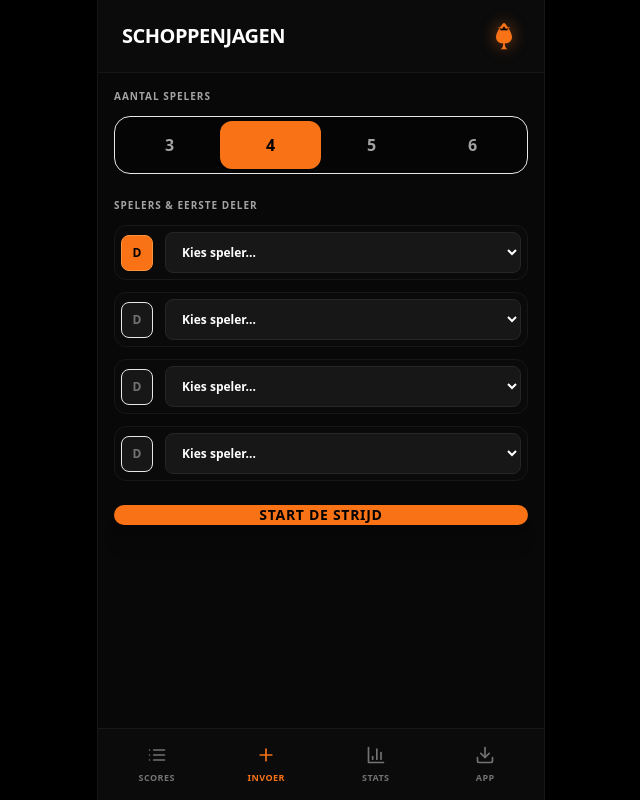
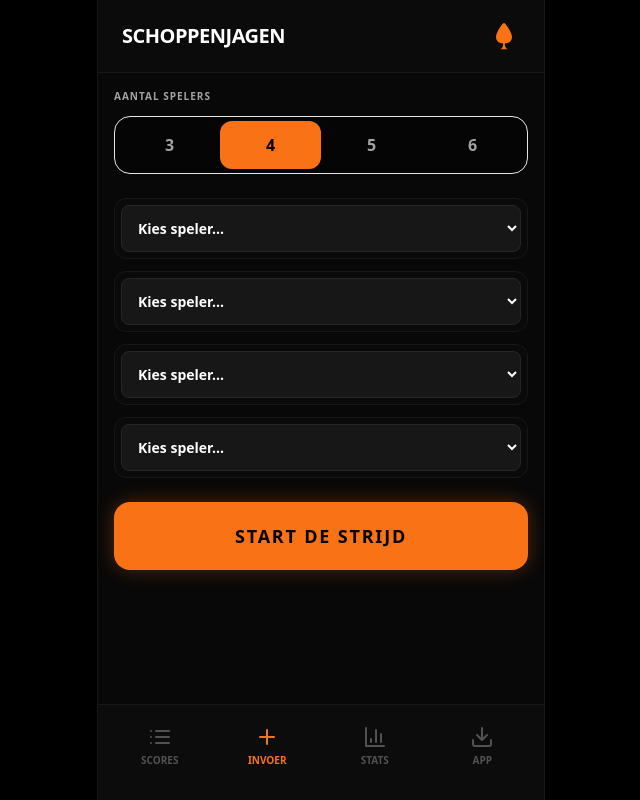
Before and after one commit to TTBrinke/schoppenjagen-app, a React (Vite) app: page / in a window 1280 px wide. Shown: the whole page, without its empty margins (319-959 px from the left). Built offline with nearby package versions, Linux system fonts and the light colour scheme.

Commit message:
Update App.jsx

```diff
--- a/src/App.jsx
+++ b/src/App.jsx
@@ -1,13 +1,5 @@
-import React, { useState, useEffect, useRef } from 'react';
-import {
-  Play, Plus, List, Settings, RotateCcw, Trophy,
-  AlertCircle, Check, X, Crown, Edit2, VolumeX, Volume2, ChevronDown, BarChart3, Trash2, Download, Share
-} from 'lucide-react';
-
-const SOUND_URLS = {
-  BOO: "/boo.mp3",
-  CHEER: "/applaus.mp3"
-};
+import React, { useState, useEffect } from 'react';
+import { Plus, List, BarChart3, Download, Crown, ChevronDown } from 'lucide-react';
 
 const BESCHIKBARE_NAMEN = [
   "Bart", "Dooren", "Jillert", "Joep", "Koedijk", "Maikel",
@@ -15,119 +7,49 @@ const BESCHIKBARE_NAMEN = [
   "Roeland", "Ron", "Satje", "Tim", "Tom"
 ];
 
-const GELDIGE_SCORES = [0, 1, 2, 3, 4, 5, 6, 7, 13, 14, 15, 16, 17, 18, 19, 20];
-
-const SchoppenLogo = ({ className = "w-16 h-16", glow = true }) => (
-  <div className="relative">
-    {glow && <div className="absolute inset-0 bg-orange-500/20 rounded-full blur-xl animate-pulse"></div>}
-    <svg className={`${className} text-orange-500 filter drop-shadow-[0_0_8px_rgba(249,115,22,0.5)]`} viewBox="0 0 24 24" fill="currentColor">
+const SchoppenLogo = ({ className = "w-16 h-16" }) => (
+  <svg className={`${className} text-orange-500`} viewBox="0 0 24 24" fill="currentColor">
     <path d="M12 2C11.3 2 6 9 6 12.8C6 16 8.5 17.5 11 17.5C11.5 17.5 11.5 18.5 11 20C10.5 21.5 9 22 9 22H15C15 22 13.5 21.5 13 20C12.5 18.5 12.5 17.5 13 17.5C15.5 17.5 18 16 18 12.8C18 9 12.7 2 12 2Z" />
-      <path d="M12 4.5L13.5 6.5L16 5.5L14.5 8H9.5L8 5.5L10.5 6.5L12 4.5Z" fill="#000000" stroke="#f97316" strokeWidth="0.5" />
   </svg>
-  </div>
 );
 
 export default function App() {
   const [fase, setFase] = useState('setup');
   const [aantalSpelers, setAantalSpelers] = useState(4);
   const [spelers, setSpelers] = useState(['', '', '', '']);
-  const [startDeler, setStartDeler] = useState(0);
-  const [huidigeDeler, setHuidigeDeler] = useState(0);
-  const [rondes, setRondes] = useState([]);
-  const [huidigeRondeInput, setHuidigeRondeInput] = useState([]);
   const [actieveTab, setActieveTab] = useState('INVOEREN');
   const [melding, setMelding] = useState(null);
-  const [popupSpelerIndex, setPopupSpelerIndex] = useState(null);
-  const [editRondeIndex, setEditRondeIndex] = useState(null);
-  const [erOnderDoorVraag, setErOnderDoorVraag] = useState(null);
-  const [isJuichend, setIsJuichend] = useState(false);
-  const [bevestigResetVraag, setBevestigResetVraag] = useState(false);
-  const [toonPinModal, setToonPinModal] = useState(false);
-  const [pinInput, setPinInput] = useState('');
 
-  const [deferredPrompt, setDeferredPrompt] = useState(null);
-  const [toonInstallatieKnop, setToonInstallatieKnop] = useState(false);
-  const [isIPhone, setIsIPhone] = useState(false);
-
-  const [stats, setStats] = useState(() => {
-    const lokaal = localStorage.getItem('schoppenjagen_stats');
-    if (lokaal) try { return JSON.parse(lokaal); } catch (e) { console.error(e); }
+  // Statistieken (simulatie van opslag)
+  const [stats] = useState(() => {
     const defaultStats = {};
     BESCHIKBARE_NAMEN.forEach(n => defaultStats[n] = { gewonnen: 0, verloren: 0 });
     return defaultStats;
   });
 
-  const booAudio = useRef(null);
-  const cheerAudio = useRef(null);
-  const audioTimer = useRef(null);
-
-  useEffect(() => {
-    const handleBeforeInstallPrompt = (e) => { e.preventDefault(); setDeferredPrompt(e); setToonInstallatieKnop(true); };
-    window.addEventListener('beforeinstallprompt', handleBeforeInstallPrompt);
-    const userAgent = window.navigator.userAgent.toLowerCase();
-    const isIos = /iphone|ipad|ipod/.test(userAgent);
-    const isStandalone = ('standalone' in window.navigator) && window.navigator.standalone;
-    if (isIos && !isStandalone) setIsIPhone(true);
-    return () => window.removeEventListener('beforeinstallprompt', handleBeforeInstallPrompt);
-  }, []);
-
-  const voerInstallatieUit = async () => {
-    if (!deferredPrompt) return;
-    deferredPrompt.prompt();
-    const { outcome } = await deferredPrompt.userChoice;
-    if (outcome === 'accepted') setToonInstallatieKnop(false);
-    setDeferredPrompt(null);
-  };
-
   const startSpel = () => {
-    if (spelers.some(naam => !naam || naam.trim() === '')) { toonMelding('Selecteer alle spelers.', 'error'); return; }
-    setHuidigeDeler(startDeler);
+    if (spelers.some(naam => !naam)) {
+      setMelding('Selecteer eerst alle spelers!');
+      setTimeout(() => setMelding(null), 3000);
+      return;
+    }
     setFase('spelen');
-    setRondes([]);
-  };
-
-  const berekenTotalen = (rondesData = rondes) => {
-    const totalen = Array(aantalSpelers).fill(0);
-    rondesData.forEach(r => r.forEach((s, i) => totalen[i] += s));
-    return totalen;
-  };
-
-  const toonMelding = (tekst, type = 'info') => {
-    setMelding({ tekst, type });
-    setTimeout(() => setMelding(null), 3000);
-  };
-
-  const huidigeTotalen = berekenTotalen();
-  const laagsteScore = Math.min(...huidigeTotalen);
-  const delerLabelIdx = editRondeIndex !== null ? (startDeler + editRondeIndex) % aantalSpelers : huidigeDeler;
-  const uitkomstIdxLabel = (delerLabelIdx + 1) % aantalSpelers;
-
-  // Sorteeropties voor namen (Gekozen namen onderaan)
-  const getDropdownOpties = (huidigeIdx) => {
-    return [...BESCHIKBARE_NAMEN].sort((a, b) => {
-      const aGekozen = spelers.includes(a) && spelers[huidigeIdx] !== a;
-      const bGekozen = spelers.includes(b) && spelers[huidigeIdx] !== b;
-      if (aGekozen && !bGekozen) return 1;
-      if (!aGekozen && bGekozen) return -1;
-      return 0;
-    });
   };
 
   return (
     <div className="flex justify-center min-h-screen bg-black text-neutral-200 font-sans">
       <div className="w-full max-w-md bg-[#080808] shadow-2xl flex flex-col relative h-screen border-x border-neutral-900 overflow-hidden">
 
-        {/* Header - Altijd zichtbaar */}
-        <header className="px-6 py-5 bg-[#0b0b0b] border-b border-neutral-900 flex justify-between items-center z-10">
+        <header className="px-6 py-5 bg-[#0b0b0b] border-b border-neutral-900 flex justify-between items-center">
           <h2 className="text-xl font-black text-white uppercase tracking-tight">Schoppenjagen</h2>
-          <SchoppenLogo className="w-8 h-8" glow={false} />
+          <SchoppenLogo className="w-8 h-8" />
         </header>
 
-        {/* Hoofdinhoud - Wisselt per Tab */}
-        <div className="flex-1 overflow-y-auto pb-28 p-4">
+        <div className="flex-1 overflow-y-auto p-4 pb-32">
+          {melding && <div className="bg-red-900/50 text-red-200 p-3 rounded-xl mb-4 text-sm font-bold text-center">{melding}</div>}
+
           {actieveTab === 'INVOEREN' ? (
-            fase === 'setup' ? (
-              <div className="space-y-6 animate-in fade-in duration-300">
+            <div className="space-y-6">
               <div>
                 <label className="block text-[10px] font-black text-neutral-400 uppercase tracking-widest mb-3">Aantal Spelers</label>
                 <div className="flex p-1 bg-[#050505] rounded-2xl border border-neutral-850">
@@ -139,54 +61,57 @@ export default function App() {
                 </div>
               </div>
 
-                <div>
-                  <label className="block text-[10px] font-black text-neutral-400 uppercase tracking-widest mb-3">Spelers & Eerste Deler</label>
               <div className="space-y-3">
                 {spelers.map((naam, i) => (
                   <div key={i} className="flex items-center space-x-3 bg-neutral-950 p-1.5 rounded-xl border border-neutral-900">
-                        <button onClick={() => setStartDeler(i)} className={`w-9 h-9 rounded-lg font-black text-xs border ${startDeler === i ? 'bg-orange-500 border-orange-400 text-black' : 'bg-neutral-900 border-neutral-850 text-neutral-500'}`}>D</button>
-                        <select value={naam} onChange={(e) => { const nw = [...spelers]; nw[i] = e.target.value; setSpelers(nw); }} className="w-full bg-neutral-900 border rounded-lg pl-3 py-2.5 outline-none font-bold text-xs text-white border-neutral-800">
+                    <select value={naam} onChange={(e) => { const nw = [...spelers]; nw[i] = e.target.value; setSpelers(nw); }} className="w-full bg-neutral-900 border rounded-lg pl-3 py-3 outline-none font-bold text-sm text-white border-neutral-800">
                       <option value="">Kies speler...</option>
-                          {getDropdownOpties(i).map(n => {
-                            const isGekozen = spelers.includes(n) && spelers[i] !== n;
-                            return (
-                              <option key={n} value={n} disabled={isGekozen} className={isGekozen ? "text-neutral-500 bg-neutral-950" : "text-white bg-neutral-900"}>
-                                {n} {isGekozen ? '(Gekozen)' : ''}
+                      {BESCHIKBARE_NAMEN.sort((a,b) => (spelers.includes(a) && spelers[i] !== a ? 1 : -1)).map(n => (
+                          <option key={n} value={n} disabled={spelers.includes(n) && spelers[i] !== n}>
+                              {n} {spelers.includes(n) && spelers[i] !== n ? '(Gekozen)' : ''}
                           </option>
-                            );
-                          })}
+                      ))}
                     </select>
                   </div>
                 ))}
               </div>
+
+              <button
+                onClick={startSpel}
+                className="w-full py-5 mt-8 bg-orange-500 text-black font-black rounded-2xl shadow-[0_0_20px_rgba(249,115,22,0.3)] hover:bg-orange-400 active:scale-[0.98] transition-all uppercase tracking-widest text-lg"
+              >
+                Start de Strijd
+              </button>
             </div>
-                <button onClick={startSpel} className="w-full bg-orange-500 text-black font-black py-4.5 rounded-2xl shadow-xl active:scale-[0.98] uppercase tracking-wider text-sm">Start de Strijd</button>
+          ) : actieveTab === 'STATISTIEKEN' ? (
+            <div className="space-y-4">
+              <h3 className="text-[10px] font-black text-neutral-400 uppercase tracking-widest mb-3">Spelers Statistieken</h3>
+              {BESCHIKBARE_NAMEN.map(n => (
+                <div key={n} className="flex justify-between p-4 bg-neutral-950 rounded-xl border border-neutral-900">
+                  <span className="font-bold text-white">{n}</span>
+                  <span className="text-neutral-500 text-xs font-black">W: {stats[n].gewonnen} / V: {stats[n].verloren}</span>
+                </div>
+              ))}
+            </div>
+          ) : actieveTab === 'SCOREBORD' ? (
+            <div className="text-center py-20 text-neutral-500 font-bold uppercase tracking-widest">
+              {fase === 'spelen' ? "Scorebord geladen..." : "Start eerst een potje!"}
             </div>
           ) : (
-                /* Hier komt je speel-scherm (tijdelijke placeholder) */
-                <div className="text-center py-20 text-neutral-500">Spel is bezig...</div>
-            )
-          ) : actieveTab === 'INSTALLEREN' ? (
-            <div className="text-center p-6 space-y-4">
-              <p className="text-white font-black">App Installatie</p>
-              {/* Hier voeg je eventueel de rest van de installatie-logica toe zoals eerder */}
-            </div>
-          ) : (
-            <div className="text-center py-20 text-neutral-500">Tabblad {actieveTab} is in ontwikkeling.</div>
+             <div className="text-center py-20 text-neutral-500 uppercase tracking-widest text-xs">Installeer de app via je browser-menu.</div>
           )}
         </div>
 
-        {/* Navigatie onderin */}
-        <nav className="absolute bottom-0 left-0 w-full bg-[#0c0c0c]/95 border-t border-neutral-900 flex justify-between px-1 pb-safe z-20">
+        <nav className="absolute bottom-0 left-0 w-full bg-[#0c0c0c] border-t border-neutral-900 flex justify-between px-2 pb-6 pt-3">
           {[
-            { id: 'SCOREBORD', icon: <List className="w-5 h-5" />, label: 'Scores' },
-            { id: 'INVOEREN', icon: <Plus className="w-5 h-5" />, label: 'Invoer' },
-            { id: 'STATISTIEKEN', icon: <BarChart3 className="w-5 h-5" />, label: 'Stats' },
-            { id: 'INSTALLEREN', icon: <Download className="w-5 h-5" />, label: 'App' },
+            { id: 'SCOREBORD', icon: <List className="w-6 h-6" />, label: 'Scores' },
+            { id: 'INVOEREN', icon: <Plus className="w-6 h-6" />, label: 'Invoer' },
+            { id: 'STATISTIEKEN', icon: <BarChart3 className="w-6 h-6" />, label: 'Stats' },
+            { id: 'INSTALLEREN', icon: <Download className="w-6 h-6" />, label: 'App' },
           ].map((t) => (
-            <button key={t.id} onClick={() => setActieveTab(t.id)} className={`flex-1 flex flex-col items-center py-4 ${actieveTab === t.id ? 'text-orange-500' : 'text-neutral-500'}`}>
+            <button key={t.id} onClick={() => setActieveTab(t.id)} className={`flex-1 flex flex-col items-center py-2 ${actieveTab === t.id ? 'text-orange-500' : 'text-neutral-600'}`}>
               {t.icon}
-              <span className="text-[9px] font-black mt-1.5 uppercase tracking-wider">{t.label}</span>
+              <span className="text-[10px] font-black mt-1 uppercase">{t.label}</span>
             </button>
           ))}
         </nav>
```
Lines whose indentation alone changed are shown as unchanged.
